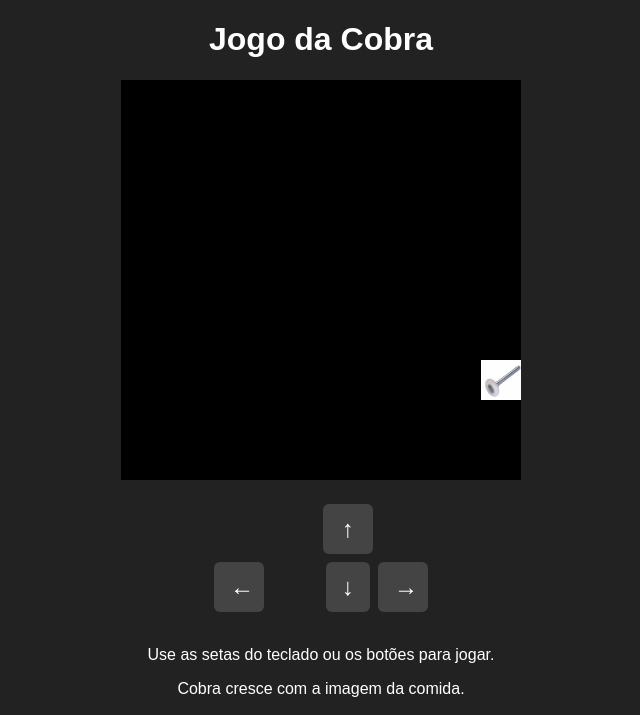
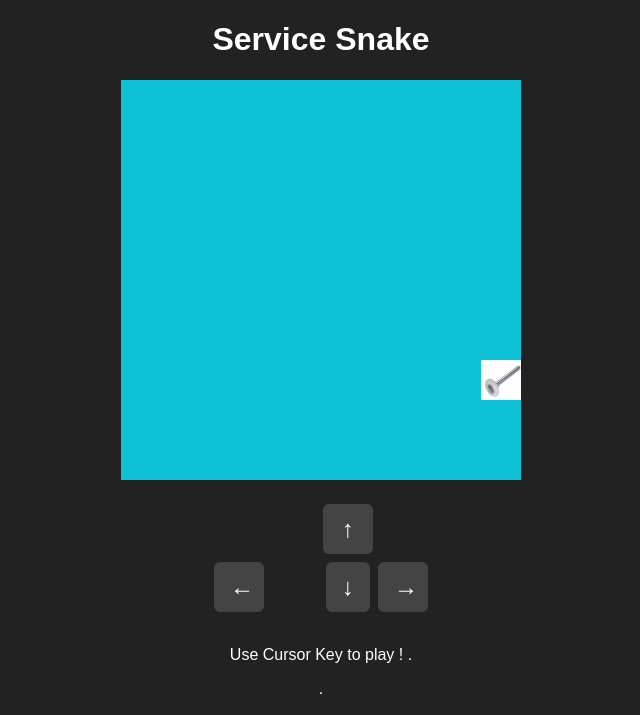
Before and after one commit to Tofast78/Cobra, a plain HTML site: page index.html in a window 1280 px wide. Shown: the top 715 px of the page, without its empty margins (319-959 px from the left). Drawn offline with Linux system fonts and the light colour scheme; grey boxes are pictures that could not be loaded.

Commit message:
index.html

```diff
--- a/index.html
+++ b/index.html
@@ -6,7 +6,7 @@
 <title>Jogo da Cobra </title>
 <style>
   body { font-family: sans-serif; text-align: center; background: #222; color: white; margin:0; padding:0;}
-  #gameCanvas { background: #000; display: block; margin: 20px auto; }
+  #gameCanvas { background: #0dc2d6; display: block; margin: 20px auto; }
   /* Estilo dos botões do cursor */
   #controls {
     width: 200px;
@@ -41,7 +41,7 @@
 </style>
 </head>
 <body>
-  <h1>Jogo da Cobra </h1>
+  <h1>Service Snake</h1>
 
   <canvas id="gameCanvas" width="400" height="400"></canvas>
 
@@ -55,8 +55,8 @@
   </div>
 
   <div id="info">
-    <p>Use as setas do teclado ou os botões para jogar.</p>
-    <p>Cobra cresce com a imagem da comida.</p>
+    <p>Use Cursor Key to play ! .</p>
+    <p>.</p>
   </div>
 
 <script>
```
